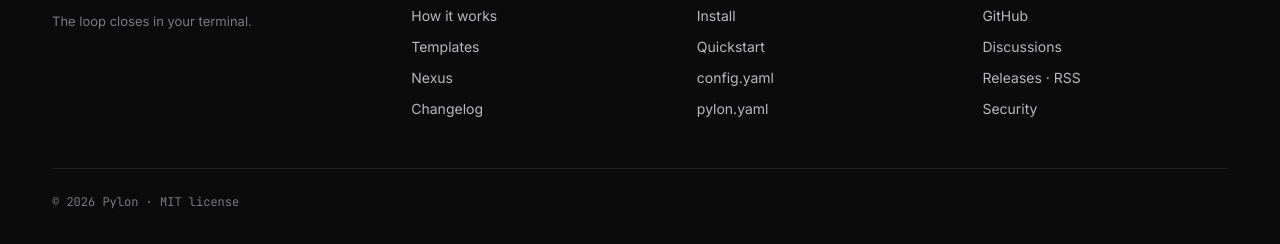
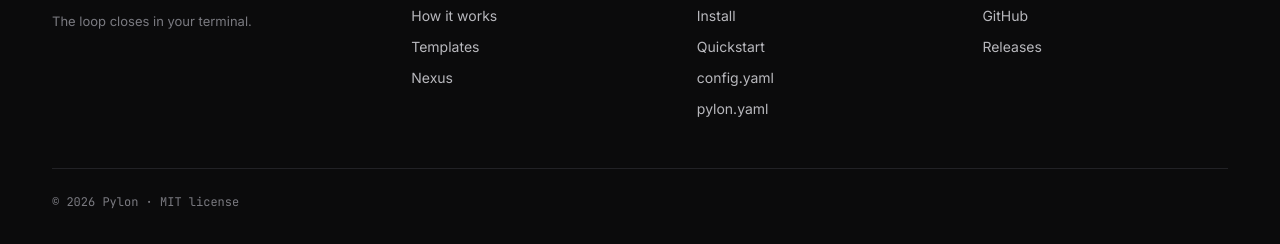
Before and after one commit to pylonto/pylon, a plain HTML site: page web/index.html in a window 1280 px wide. Shown: the part 8783-9027 px from the top of the page. Drawn offline with Linux system fonts and the light colour scheme.

Commit message:
feat(web): wire footer COMMUNITY column, drop dead links
COMMUNITY column:
  GitHub    -> github.com/pylonto/pylon
  Releases  -> github.com/pylonto/pylon/releases (was "Releases · RSS")

Dropped:
  Discussions -- not enabled on the repo; can re-add when enabled
  Security    -- no SECURITY.md exists yet
  Changelog (PRODUCT col) -- redundant with Releases

All external links open in a new tab.

```diff
--- a/web/index.html
+++ b/web/index.html
@@ -1844,7 +1844,6 @@ SENTRY_AUTH_TOKEN=<span class="s">sntrys_xyz789...</span>
           <li><a href="#how">How it works</a></li>
           <li><a href="#templates">Templates</a></li>
           <li><a href="#nexus">Nexus</a></li>
-          <li><a href="#">Changelog</a></li>
         </ul>
       </div>
       <div class="footer-col">
@@ -1859,10 +1858,8 @@ SENTRY_AUTH_TOKEN=<span class="s">sntrys_xyz789...</span>
       <div class="footer-col">
         <h4>COMMUNITY</h4>
         <ul>
-          <li><a href="#">GitHub</a></li>
-          <li><a href="#">Discussions</a></li>
-          <li><a href="#">Releases · RSS</a></li>
-          <li><a href="#">Security</a></li>
+          <li><a href="https://github.com/pylonto/pylon" target="_blank" rel="noopener">GitHub</a></li>
+          <li><a href="https://github.com/pylonto/pylon/releases" target="_blank" rel="noopener">Releases</a></li>
         </ul>
       </div>
     </div>
```
